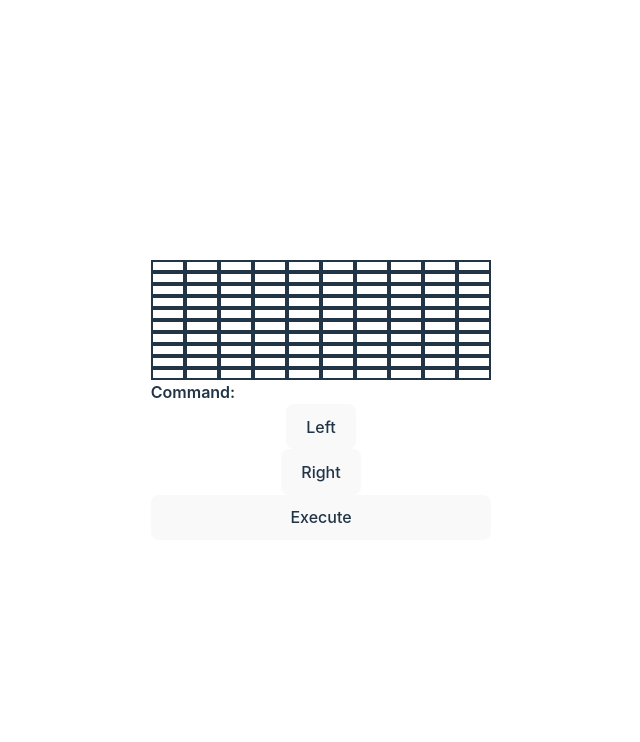
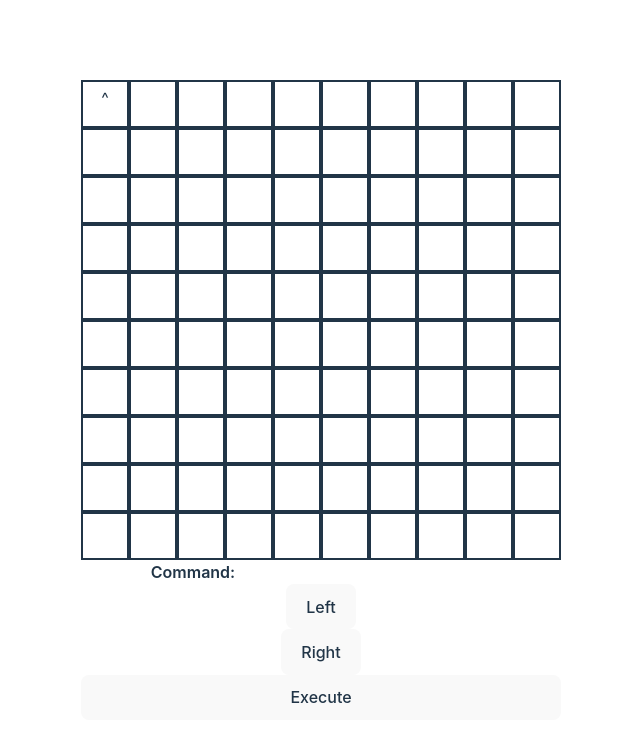
Before and after one commit to Jamie-Wallace/react-learning, a React (Vite) app in the folder mars-rover-ts-3/: page / in a window 1280 px wide. Shown: the top 742 px of the page, without its empty margins (319-959 px from the left). Built offline with nearby package versions, Linux system fonts and the light colour scheme.

Commit message:
Show 1 rover

```diff
--- a/mars-rover-ts-3/src/MarsGrid.tsx
+++ b/mars-rover-ts-3/src/MarsGrid.tsx
@@ -8,7 +8,11 @@ function MarsGrid() {
 
     function buildRow(yCoord: number) {
         for (let xCoord = 0; xCoord < xLimit; xCoord++) {
-            squares.push(<span aria-label={`square at x${xCoord} y${yCoord}`} key={`${xCoord}-${yCoord}`} className="border-2 p-1"></span>);
+            squares.push(<span
+                aria-label={`square at x${xCoord} y${yCoord}`}
+                key={`${xCoord}-${yCoord}`}
+                className="border-2 p-1 size-12">{(xCoord == 0 && yCoord == 0) && "^"}</span>
+            );
         }
     }
 
```
Also changed, not shown: 1 other file (tests, documents, lock files or other folders).
